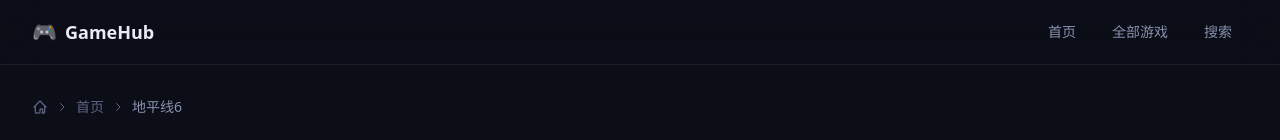
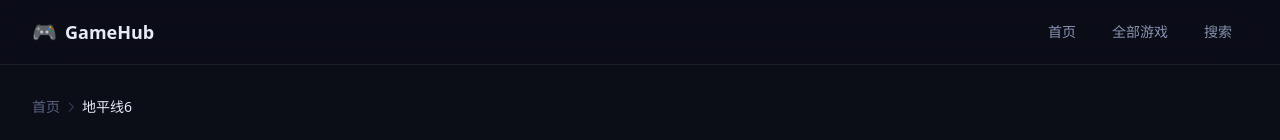
Before and after one commit to River-ak3/game-hub, a Next.js app: page /games/dixian6 in a window 1280 px wide. Shown: the top 140 px of the page. Built offline with nearby package versions, Linux system fonts and the light colour scheme.

Commit message:
feat(phase2): src/components/guide/Breadcrumb.tsx

```diff
--- a/src/components/guide/Breadcrumb.tsx
+++ b/src/components/guide/Breadcrumb.tsx
@@ -5,28 +5,36 @@ interface BreadcrumbItem {
   href?: string;
 }
 
-export function Breadcrumb({ items }: { items: BreadcrumbItem[] }) {
+interface BreadcrumbProps {
+  items: BreadcrumbItem[];
+}
+
+export function Breadcrumb({ items }: BreadcrumbProps) {
   return (
-    <nav className="flex items-center gap-2 text-sm text-text-muted mb-6">
-      <Link href="/" className="hover:text-accent transition-colors">
-        <svg className="w-4 h-4" fill="none" stroke="currentColor" viewBox="0 0 24 24">
-          <path strokeLinecap="round" strokeLinejoin="round" strokeWidth={2} d="M3 12l2-2m0 0l7-7 7 7M5 10v10a1 1 0 001 1h3m10-11l2 2m-2-2v10a1 1 0 01-1 1h-3m-4 0a1 1 0 001-1v-4a1 1 0 011-1h2a1 1 0 011 1v4a1 1 0 001 1" />
-        </svg>
-      </Link>
+    <nav aria-label="面包屑" className="text-xs sm:text-sm text-text-muted">
+      <ol className="flex flex-wrap items-center gap-1">
         {items.map((item, i) => (
-        <span key={i} className="flex items-center gap-2">
-          <svg className="w-3 h-3" fill="none" stroke="currentColor" viewBox="0 0 24 24">
+          <li key={i} className="flex items-center gap-1">
+            {i > 0 && (
+              <svg className="w-3 h-3 sm:w-3.5 sm:h-3.5 text-text-muted/50 shrink-0" fill="none" stroke="currentColor" viewBox="0 0 24 24">
                 <path strokeLinecap="round" strokeLinejoin="round" strokeWidth={2} d="M9 5l7 7-7 7" />
               </svg>
+            )}
             {item.href ? (
-            <Link href={item.href} className="hover:text-accent transition-colors">
+              <Link
+                href={item.href}
+                className="hover:text-primary transition-colors truncate max-w-[120px] sm:max-w-none"
+              >
                 {item.label}
               </Link>
             ) : (
-            <span className="text-text-secondary">{item.label}</span>
+              <span className="text-text-primary font-medium truncate max-w-[150px] sm:max-w-none">
+                {item.label}
+              </span>
             )}
-        </span>
+          </li>
         ))}
+      </ol>
     </nav>
   );
 }
```
Lines whose indentation alone changed are shown as unchanged.
